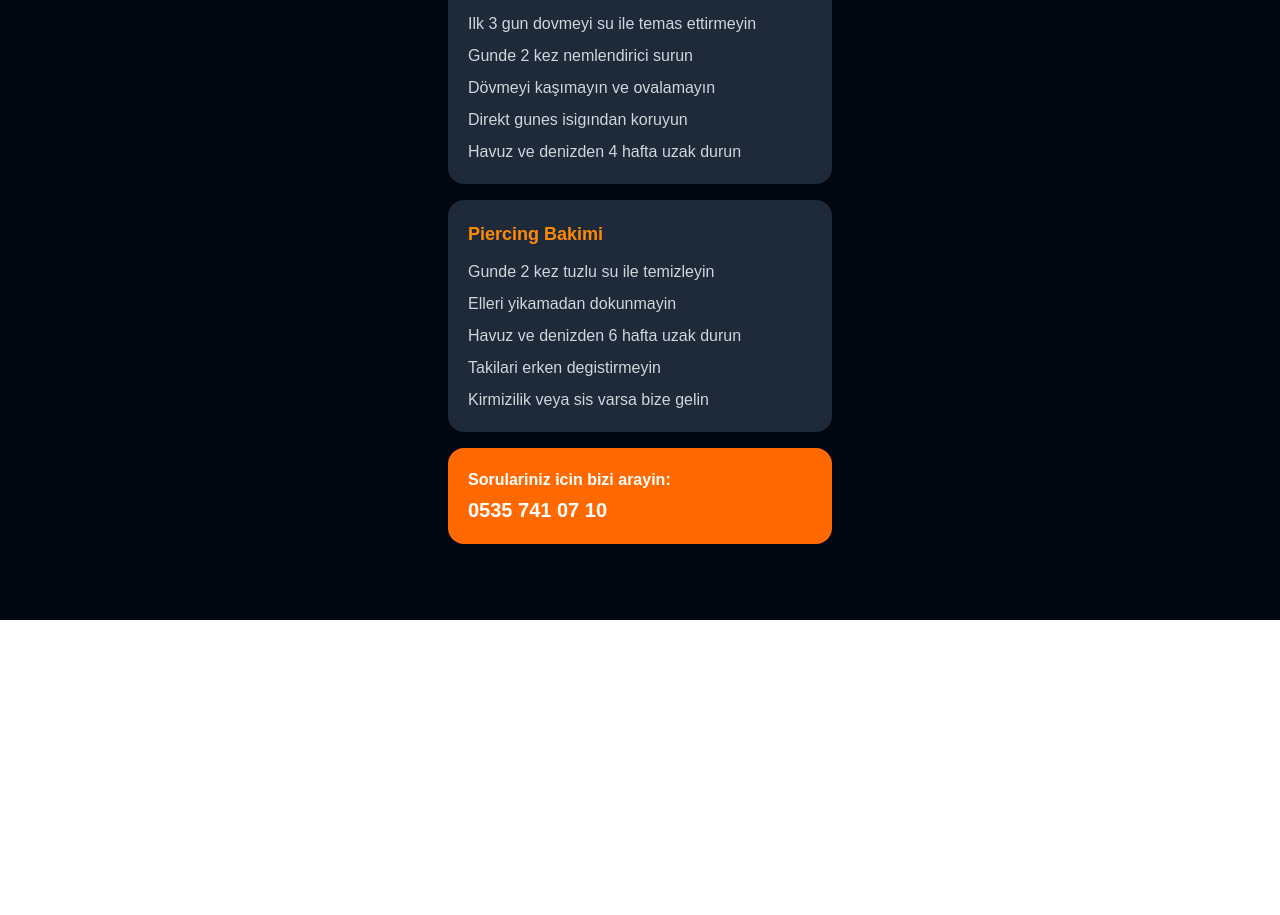
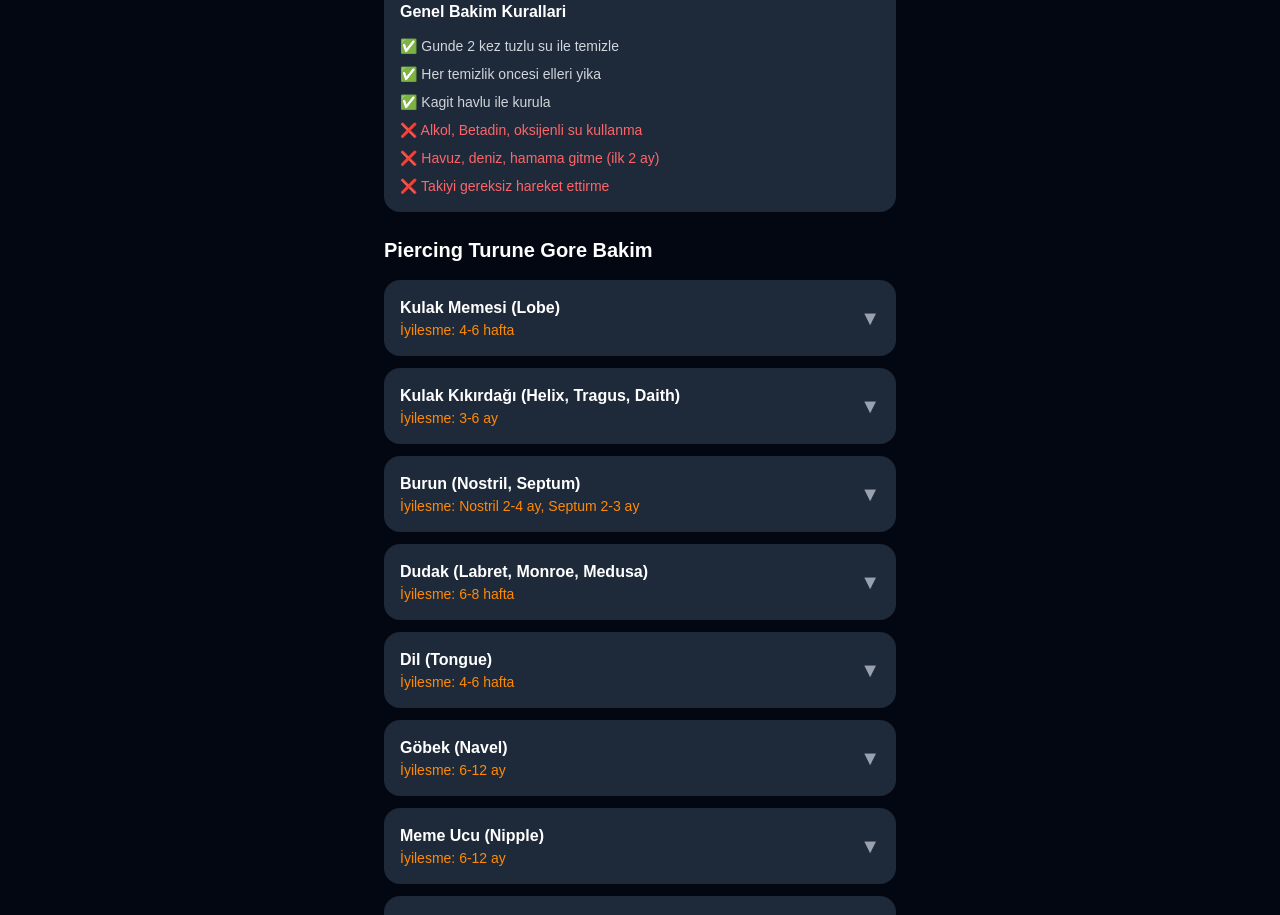
Before and after one commit to yalovaink77-cloud/piercingconnect-v2, a Next.js app: page /bakim in a window 1280 px wide. Shown: the part 180-1095 px from the top of the page. Before the commit the page ends 800 px from the top, so only its background shows below. Built offline with nearby package versions, Linux system fonts and the light colour scheme.

Commit message:
bildirim sayfasi duzeltildi

```diff
--- a/app/bakim/page.tsx
+++ b/app/bakim/page.tsx
@@ -1,35 +1,202 @@
+'use client'
+import { useState } from 'react'
+
+const bakimlar = [
+  {
+    baslik: 'Kulak Memesi (Lobe)',
+    iyilesme: '4-6 hafta',
+    temizlik: [
+      'Günde 2 kez tuzlu su ile temizle',
+      'Parfümsüz sabunlu eller ile nazikçe temizle',
+      'Takıyı döndürme, sadece temizle',
+    ],
+    kacin: [
+      'İlk 4-6 hafta takıyı çıkarma',
+      'Saç spreyi, parfüm piercinge değmesin',
+      'Kulaklık kullanırken baskı yapma',
+      'Piercing üzerine yatma',
+    ],
+  },
+  {
+    baslik: 'Kulak Kıkırdağı (Helix, Tragus, Daith)',
+    iyilesme: '3-6 ay',
+    temizlik: [
+      'Günde 2 kez tuzlu su spreyi kullan',
+      'Steril serum fizyolojik ile hafifçe temizle',
+      'Kağıt havlu ile kurula',
+    ],
+    kacin: [
+      '3-6 ay boyunca takıyı değiştirme',
+      'Şapka, bere ile sürtünme',
+      'Saç kurutma makinesi direkt ısı',
+      'Telefonla uzun süre konuşma',
+    ],
+  },
+  {
+    baslik: 'Burun (Nostril, Septum)',
+    iyilesme: 'Nostril 2-4 ay, Septum 2-3 ay',
+    temizlik: [
+      'Günde 2-3 kez tuzlu su ile nazikçe temizle',
+      'Burun içini temizlerken pamuklu çubuk kullanma',
+      'Steril gazlı bez tercih et',
+    ],
+    kacin: [
+      'Burun temizliği yaparken takıyı çekiştirme',
+      'Makyaj malzemeleri piercinge değmesin',
+      'Yüz temizleme ürünlerinden uzak tut',
+      'Nezle olursan nazikçe sil',
+    ],
+  },
+  {
+    baslik: 'Dudak (Labret, Monroe, Medusa)',
+    iyilesme: '6-8 hafta',
+    temizlik: [
+      'Dıştan: Günde 2 kez tuzlu su ile temizle',
+      'İçten: Her yemekten sonra alkolsüz ağız gargarası',
+      'Bol su iç, ağzını nemli tut',
+    ],
+    kacin: [
+      'İlk 2 hafta öpüşme, oral temas',
+      'Baharatlı, asitli, çok sıcak yiyecekler',
+      'Sigara ve alkol',
+      'Ruj, dudak parlatıcısı',
+    ],
+  },
+  {
+    baslik: 'Dil (Tongue)',
+    iyilesme: '4-6 hafta',
+    temizlik: [
+      'Her yemekten sonra ağzını tuzlu suyla çalkala',
+      'Alkolsüz ağız gargarası günde 2 kez',
+      'Bol bol soğuk su iç',
+    ],
+    kacin: [
+      'Sıcak, baharatlı, asitli yiyecekler',
+      'Sigara ve alkol',
+      'Öpüşme, oral temas (ilk 2 hafta)',
+      'Sakız çiğneme',
+    ],
+    ekbilgi: 'İlk 3-5 gün yumuşak ve soğuk yiyecekler ye. Dondurma şişliği azaltır!',
+  },
+  {
+    baslik: 'Göbek (Navel)',
+    iyilesme: '6-12 ay',
+    temizlik: [
+      'Günde 2 kez tuzlu su ile temizle',
+      'Duş sonrası kağıt havlu ile kurula',
+      'Gevşek kıyafetler giy, hava alsın',
+    ],
+    kacin: [
+      'Dar pantolon, kemer baskı yapmasın',
+      'Havuz, deniz, küvet (ilk 2-3 ay)',
+      'Mekik, karın egzersizleri (ilk ay)',
+      'Yüzüstü yatma',
+    ],
+  },
+  {
+    baslik: 'Meme Ucu (Nipple)',
+    iyilesme: '6-12 ay',
+    temizlik: [
+      'Günde 2 kez tuzlu su ile nazikçe temizle',
+      'Duş altında ılık su ile durula',
+      'Yumuşak kağıt havlu ile kurula',
+    ],
+    kacin: [
+      'Sıkı sütyen, sürtünen kıyafetler',
+      'Havuz, jakuzi, deniz (ilk 3 ay)',
+      'Parfümlü vücut losyonları',
+    ],
+    ekbilgi: 'Çok hassas bölge, enfeksiyon riski yüksek. Dikkatli ol!',
+  },
+  {
+    baslik: 'Dermal (Yüzeysel Piercing)',
+    iyilesme: '2-3 ay',
+    temizlik: [
+      'Günde 2 kez steril serum fizyolojik ile temizle',
+      'Nazikçe, baskı yapmadan temizle',
+      'Kesinlikle takıya dokunma, çekme',
+    ],
+    kacin: [
+      'Kıyafet sürtünmesi',
+      'Yüzme (ilk 2 ay)',
+      'Aşırı güneş maruziyeti',
+      'Takıyı oynatma, döndürme',
+    ],
+    ekbilgi: 'Vücut piercingı reddedebilir. Düzenli takip önemli!',
+  },
+]
+
 export default function Bakim() {
+  const [acik, setAcik] = useState<number | null>(null)
+
   return (
     <main className="min-h-screen bg-gray-950 p-6">
-      <div className="w-full max-w-sm mx-auto">
+      <div className="w-full max-w-lg mx-auto">
         <a href="/" className="text-orange-400 text-lg mb-6 block">Geri</a>
-        <h1 className="text-2xl font-bold text-white mb-6">Bakim Talimatlari</h1>
+        <h1 className="text-2xl font-bold text-white mb-2">Bakim Talimatlari</h1>
+        <p className="text-gray-400 mb-6">Piercing turunuze gore detayli bakim rehberi</p>
 
-        <div className="bg-gray-800 rounded-2xl p-5 mb-4">
-          <h2 className="text-orange-400 text-lg font-bold mb-3">Dovme Bakimi</h2>
-          <ul className="text-gray-300 text-base space-y-2">
-            <li>Ilk 3 gun dovmeyi su ile temas ettirmeyin</li>
-            <li>Gunde 2 kez nemlendirici surun</li>
-            <li>Dövmeyi kaşımayın ve ovalamayın</li>
-            <li>Direkt gunes isigından koruyun</li>
-            <li>Havuz ve denizden 4 hafta uzak durun</li>
+        <div className="bg-gray-800 rounded-2xl p-4 mb-6">
+          <h2 className="text-white font-bold mb-3">Genel Bakim Kurallari</h2>
+          <ul className="space-y-2">
+            <li className="text-gray-300 text-sm">✅ Gunde 2 kez tuzlu su ile temizle</li>
+            <li className="text-gray-300 text-sm">✅ Her temizlik oncesi elleri yika</li>
+            <li className="text-gray-300 text-sm">✅ Kagit havlu ile kurula</li>
+            <li className="text-red-400 text-sm">❌ Alkol, Betadin, oksijenli su kullanma</li>
+            <li className="text-red-400 text-sm">❌ Havuz, deniz, hamama gitme (ilk 2 ay)</li>
+            <li className="text-red-400 text-sm">❌ Takiyi gereksiz hareket ettirme</li>
           </ul>
         </div>
 
-        <div className="bg-gray-800 rounded-2xl p-5 mb-4">
-          <h2 className="text-orange-400 text-lg font-bold mb-3">Piercing Bakimi</h2>
-          <ul className="text-gray-300 text-base space-y-2">
-            <li>Gunde 2 kez tuzlu su ile temizleyin</li>
-            <li>Elleri yikamadan dokunmayin</li>
-            <li>Havuz ve denizden 6 hafta uzak durun</li>
-            <li>Takilari erken degistirmeyin</li>
-            <li>Kirmizilik veya sis varsa bize gelin</li>
+        <h2 className="text-xl font-bold text-white mb-4">Piercing Turune Gore Bakim</h2>
+
+        {bakimlar.map((item, index) => (
+          <div key={index} className="mb-3">
+            <button
+              onClick={() => setAcik(acik === index ? null : index)}
+              className="w-full bg-gray-800 rounded-2xl p-4 text-left flex justify-between items-center"
+            >
+              <div>
+                <p className="text-white font-semibold">{item.baslik}</p>
+                <p className="text-orange-400 text-sm">İyilesme: {item.iyilesme}</p>
+              </div>
+              <span className="text-gray-400 text-xl">{acik === index ? '▲' : '▼'}</span>
+            </button>
+
+            {acik === index && (
+              <div className="bg-gray-900 rounded-b-2xl p-4 -mt-1">
+                {item.ekbilgi && (
+                  <div className="bg-orange-900 rounded-xl p-3 mb-3">
+                    <p className="text-orange-200 text-sm">⚠️ {item.ekbilgi}</p>
+                  </div>
+                )}
+                <h3 className="text-green-400 font-semibold mb-2">Temizlik</h3>
+                <ul className="mb-4 space-y-1">
+                  {item.temizlik.map((t, i) => (
+                    <li key={i} className="text-gray-300 text-sm">✅ {t}</li>
+                  ))}
+                </ul>
+                <h3 className="text-red-400 font-semibold mb-2">Kacinilmasi Gerekenler</h3>
+                <ul className="space-y-1">
+                  {item.kacin.map((k, i) => (
+                    <li key={i} className="text-gray-300 text-sm">❌ {k}</li>
+                  ))}
+                </ul>
+              </div>
+            )}
+          </div>
+        ))}
+
+        <div className="bg-gray-800 rounded-2xl p-4 mt-4">
+          <h2 className="text-white font-bold mb-2">Enfeksiyon Belirtileri</h2>
+          <p className="text-gray-400 text-sm mb-2">Su belirtileri gorursen piercerinle iletis:</p>
+          <ul className="space-y-1">
+            <li className="text-red-400 text-sm">🔴 Giderek artan kizariklik</li>
+            <li className="text-red-400 text-sm">🔥 Ates (38°C uzeri)</li>
+            <li className="text-red-400 text-sm">💧 Sari-yesil akinti</li>
+            <li className="text-red-400 text-sm">😫 Siddetli agri</li>
+            <li className="text-gray-400 text-sm">✅ Normal: Ilk gunler hafif kizariklik ve berrak akinti</li>
           </ul>
-        </div>
-
-        <div className="bg-orange-500 rounded-2xl p-5">
-          <p className="text-white text-base font-semibold">Sorulariniz icin bizi arayin:</p>
-          <p className="text-white text-xl font-bold mt-1">0535 741 07 10</p>
         </div>
       </div>
     </main>
--- a/app/panel/bildirim/page.tsx
+++ b/app/panel/bildirim/page.tsx
@@ -1,61 +1,95 @@
 'use client'
-import { useState } from 'react'
+import { useState, useEffect } from 'react'
 import { useRouter } from 'next/navigation'
 import { supabase } from '@/lib/supabase'
 
-export default function Kayit() {
-  const [form, setForm] = useState({ name: '', phone: '', email: '', birth_date: '' })
+export default function Bildirim() {
+  const [mesaj, setMesaj] = useState('')
+  const [baslik, setBaslik] = useState('')
   const [loading, setLoading] = useState(false)
-  const [error, setError] = useState('')
+  const [success, setSuccess] = useState(false)
+  const [musteriler, setMusteriler] = useState<any[]>([])
   const router = useRouter()
 
-  const handleSubmit = async () => {
-    if (!form.name || !form.phone) {
-      setError('Ad soyad ve telefon zorunludur')
+  useEffect(() => {
+    if (localStorage.getItem('panel_auth') !== 'true') {
+      router.push('/panel/giris')
       return
     }
+    const fetchMusteriler = async () => {
+      const { data } = await supabase.from('customers').select('*')
+      setMusteriler(data || [])
+    }
+    fetchMusteriler()
+  }, [])
+
+  const emailliMusteriler = musteriler.filter(m => m.email)
+
+  const gonder = async () => {
+    if (!baslik || !mesaj) return
     setLoading(true)
-    setError('')
-    const { data, error } = await supabase.from('customers').insert([form]).select().single()
-    if (error) {
-      setError('Bu telefon numarasi zaten kayitli olabilir')
-    } else {
-      localStorage.setItem('customer_id', data.id)
-      localStorage.setItem('customer_name', data.name)
-      router.push('/hesabim')
+    for (const musteri of emailliMusteriler) {
+      await fetch('/api/email', {
+        method: 'POST',
+        headers: { 'Content-Type': 'application/json' },
+        body: JSON.stringify({
+          to: musteri.email,
+          subject: baslik,
+          message: mesaj
+        })
+      })
     }
     setLoading(false)
+    setSuccess(true)
+    setBaslik('')
+    setMesaj('')
   }
 
   return (
     <main className="min-h-screen bg-gray-950 p-6">
       <div className="w-full max-w-sm mx-auto">
-        <a href="/giris" className="text-orange-400 text-lg mb-6 block">Geri</a>
-        <h1 className="text-2xl font-bold text-white mb-2">Kayit Ol</h1>
-        <p className="text-gray-400 mb-6">Kayit olun, sonraki hizmetinizde %10 indirim kazanin</p>
-        {error && <p className="text-red-400 mb-4">{error}</p>}
+        <a href="/panel" className="text-orange-400 text-lg mb-6 block">Geri</a>
+        <h1 className="text-2xl font-bold text-white mb-2">Bildirim Gonder</h1>
+        <p className="text-gray-400 mb-6">E-posta giren kayitli musterilere mesaj gonder</p>
+
+        {success && (
+          <div className="bg-green-800 rounded-2xl p-4 mb-4">
+            <p className="text-green-300 font-semibold">{emailliMusteriler.length} musteriye e-posta gonderildi!</p>
+          </div>
+        )}
+
         <div className="flex flex-col gap-4">
-          <div>
-            <label className="text-gray-300 text-base mb-2 block">Adiniz Soyadiniz</label>
-            <input type="text" placeholder="Ornek: Ahmet Yilmaz" className="w-full bg-gray-800 text-white text-lg p-4 rounded-2xl outline-none" onChange={e => setForm({...form, name: e.target.value})} />
+          <div className="bg-gray-800 rounded-2xl p-4">
+            <p className="text-gray-400 text-sm">Toplam kayitli musteri</p>
+            <p className="text-white text-2xl font-bold">{musteriler.length}</p>
+            <p className="text-orange-400 text-sm mt-1">E-posta giren: {emailliMusteriler.length}</p>
           </div>
           <div>
-            <label className="text-gray-300 text-base mb-2 block">Telefon Numaraniz</label>
-            <input type="tel" placeholder="05XX XXX XX XX" className="w-full bg-gray-800 text-white text-lg p-4 rounded-2xl outline-none" onChange={e => setForm({...form, phone: e.target.value})} />
+            <label className="text-gray-300 text-base mb-2 block">Baslik</label>
+            <input
+              type="text"
+              placeholder="Ornek: Happy Hours, Kampanya"
+              value={baslik}
+              className="w-full bg-gray-800 text-white text-lg p-4 rounded-2xl outline-none"
+              onChange={e => setBaslik(e.target.value)}
+            />
           </div>
           <div>
-            <label className="text-gray-300 text-base mb-2 block">E-posta</label>
-            <input type="email" placeholder="ornek@email.com" className="w-full bg-gray-800 text-white text-lg p-4 rounded-2xl outline-none" onChange={e => setForm({...form, email: e.target.value})} />
-            <div className="bg-orange-500 bg-opacity-20 border border-orange-500 rounded-xl p-3 mt-2">
-              <p className="text-white text-sm">E-posta adresinizi girerek kampanya ve happy hours bildirimlerinden ilk siz haberdar olun!</p>
-            </div>
+            <label className="text-gray-300 text-base mb-2 block">Mesaj</label>
+            <textarea
+              placeholder="Ornek: Bugun saat 15-18 arasi tum piercinglerde %20 indirim!"
+              rows={4}
+              value={mesaj}
+              className="w-full bg-gray-800 text-white text-lg p-4 rounded-2xl outline-none resize-none"
+              onChange={e => setMesaj(e.target.value)}
+            />
           </div>
-          <div>
-            <label className="text-gray-300 text-base mb-2 block">Dogum Tarihiniz</label>
-            <input type="date" className="w-full bg-gray-800 text-white text-lg p-4 rounded-2xl outline-none" onChange={e => setForm({...form, birth_date: e.target.value})} />
-          </div>
-          <button onClick={handleSubmit} disabled={loading} className="bg-orange-500 text-white text-xl font-bold py-5 rounded-2xl mt-2">
-            {loading ? 'Kaydediliyor...' : 'Kayit Ol ve %10 Indirim Kazan'}
+          <button
+            onClick={gonder}
+            disabled={loading || !baslik || !mesaj || emailliMusteriler.length === 0}
+            className="bg-orange-500 text-white text-xl font-bold py-5 rounded-2xl"
+          >
+            {loading ? 'Gonderiliyor...' : `${emailliMusteriler.length} Musteriye Gonder`}
           </button>
         </div>
       </div>
```
